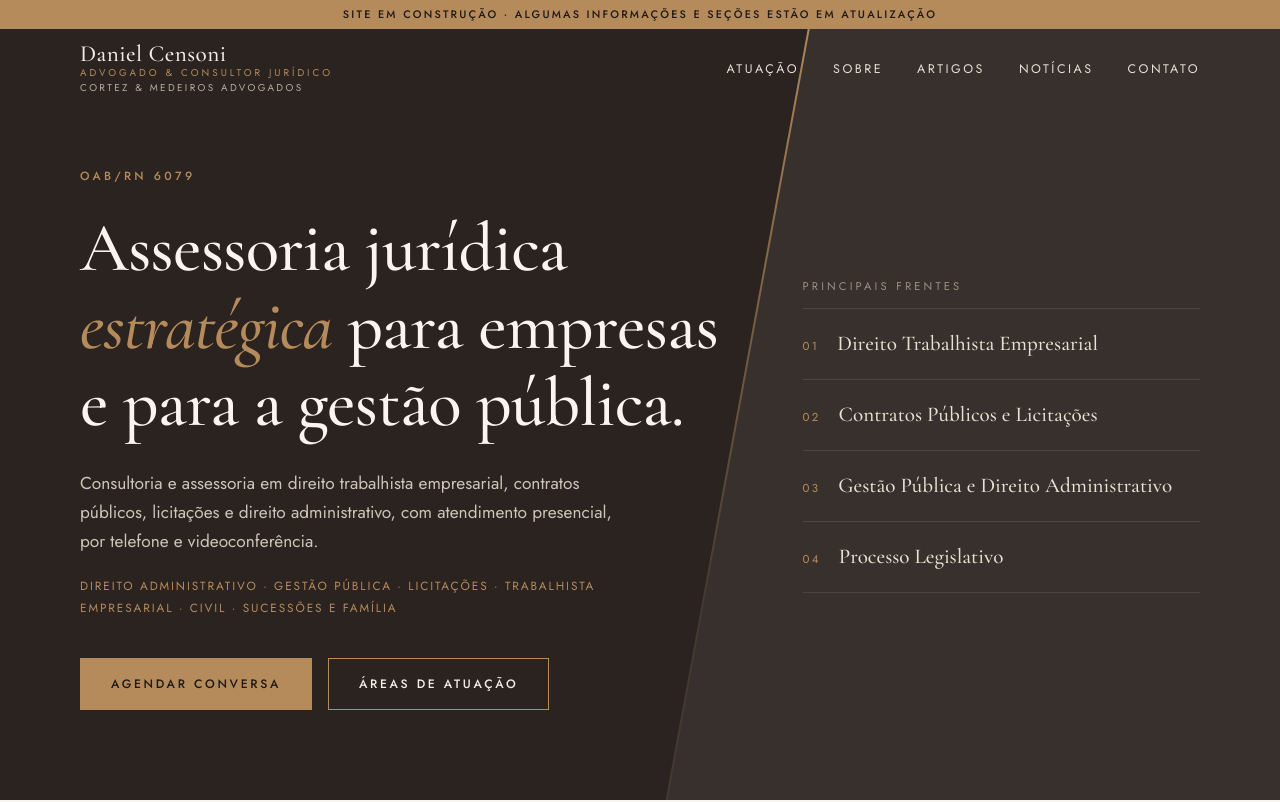
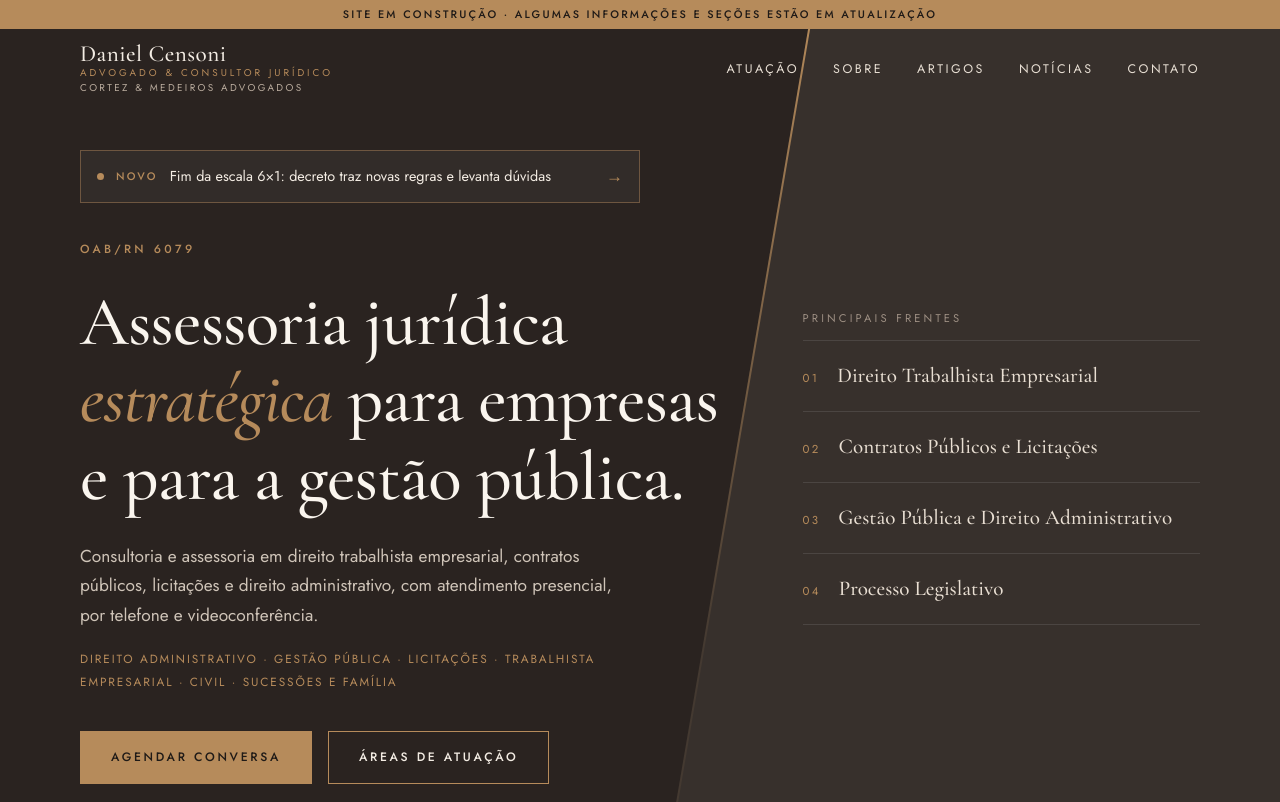
Before and after one commit to danielcensoni/danielcensoni.github.io, a plain HTML site: page index.html in a window 1280 px wide. Shown: the top 802 px of the page. Drawn offline with nearby package versions, Linux system fonts and the light colour scheme.

Commit message:
Add files via upload

```diff
--- a/index.html
+++ b/index.html
@@ -4,7 +4,7 @@
 <meta name="theme-color" content="#2a2320"><link rel="canonical" href="https://danielcensoni.github.io/"><link rel="preconnect" href="https://fonts.googleapis.com"><link rel="preconnect" href="https://fonts.gstatic.com" crossorigin><link href="https://fonts.googleapis.com/css2?family=Cormorant+Garamond:ital,wght@0,500;0,600;1,500&family=Jost:wght@400;500&display=swap" rel="stylesheet"><link rel="stylesheet" href="style.css"></head><body><header class="top" ><div class="construction">Site em construção &middot; algumas informações e seções estão em atualização</div><div class="wrap nav"><a class="brand" href="index.html">Daniel Censoni<small>Advogado &amp; Consultor Jurídico</small><small class="sub">Cortez &amp; Medeiros Advogados</small></a>
 <button class="burger" aria-label="Menu">&#9776;</button>
 <ul class="menu"><li><a href="index.html#areas">Atuação</a></li><li><a href="index.html#sobre">Sobre</a></li><li><a href="artigos.html">Artigos</a></li><li><a href="noticias.html">Notícias</a></li><li><a href="index.html#contato">Contato</a></li></ul></div></header>
-<section class="hero"><div class="wrap"><div><span class="eyebrow">OAB/RN 6079</span>
+<section class="hero"><div class="wrap"><div><a class="newart" href="fim-da-escala-6x1-decreto-traz-novas-regras-e-levanta-duvidas.html"><span class="dot"></span><b>Novo</b><span class="tt">Fim da escala 6×1: decreto traz novas regras e levanta dúvidas</span><i>&rarr;</i></a><span class="eyebrow">OAB/RN 6079</span>
 <h1>Assessoria jurídica <em>estratégica</em> para empresas e para a gestão pública.</h1>
 <p class="lead">Consultoria e assessoria em direito trabalhista empresarial, contratos públicos, licitações e direito administrativo, com atendimento presencial, por telefone e videoconferência.</p>
 <p class="fields">Direito Administrativo &middot; Gestão Pública &middot; Licitações &middot; Trabalhista Empresarial &middot; Civil &middot; Sucessões e Família</p>
--- a/style.css
+++ b/style.css
@@ -169,3 +169,13 @@ footer p{max-width:620px;line-height:1.6}
 .sbtn{display:inline-block;padding:11px 18px;border:1px solid var(--cu);background:none;color:var(--ink);font:inherit;font-size:.7rem;letter-spacing:.16em;text-transform:uppercase;cursor:pointer;transition:background .2s,color .2s;font-weight:500;line-height:1.2}
 .sbtn:hover{background:var(--cu);color:#1f1a17}
 .sbtn[hidden]{display:none}
+
+.newart{display:flex;align-items:center;gap:12px;max-width:560px;margin:0 0 30px;padding:11px 16px;background:rgba(255,255,255,.04);border:1px solid rgba(182,139,91,.45);text-decoration:none;transition:background .2s,border-color .2s}
+.newart:hover{background:rgba(182,139,91,.12);border-color:var(--cu)}
+.newart .dot{width:7px;height:7px;border-radius:50%;background:var(--cu);flex:none;animation:npulse 1.8s infinite}
+.newart b{font-weight:500;font-size:.68rem;letter-spacing:.2em;text-transform:uppercase;color:var(--cu);flex:none}
+.newart .tt{flex:1;min-width:0;font-size:.9rem;line-height:1.35;color:#f3ece3}
+.newart i{font-style:normal;color:var(--cu);flex:none;transition:transform .2s}
+.newart:hover i{transform:translateX(4px)}
+@keyframes npulse{0%{box-shadow:0 0 0 0 rgba(182,139,91,.7)}70%{box-shadow:0 0 0 7px rgba(182,139,91,0)}100%{box-shadow:0 0 0 0 rgba(182,139,91,0)}}
+@media(prefers-reduced-motion:reduce){.newart .dot{animation:none}}
```
